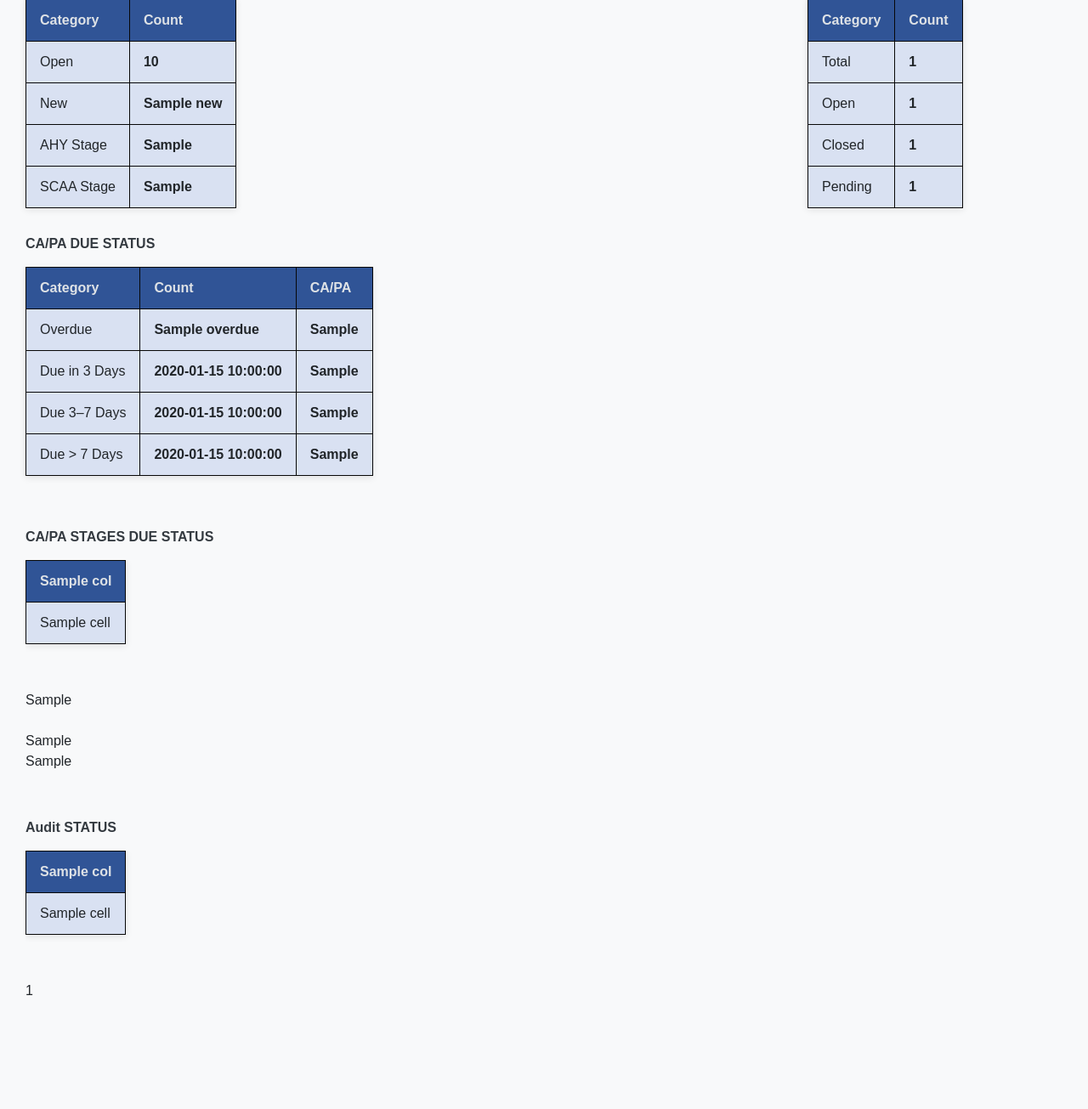
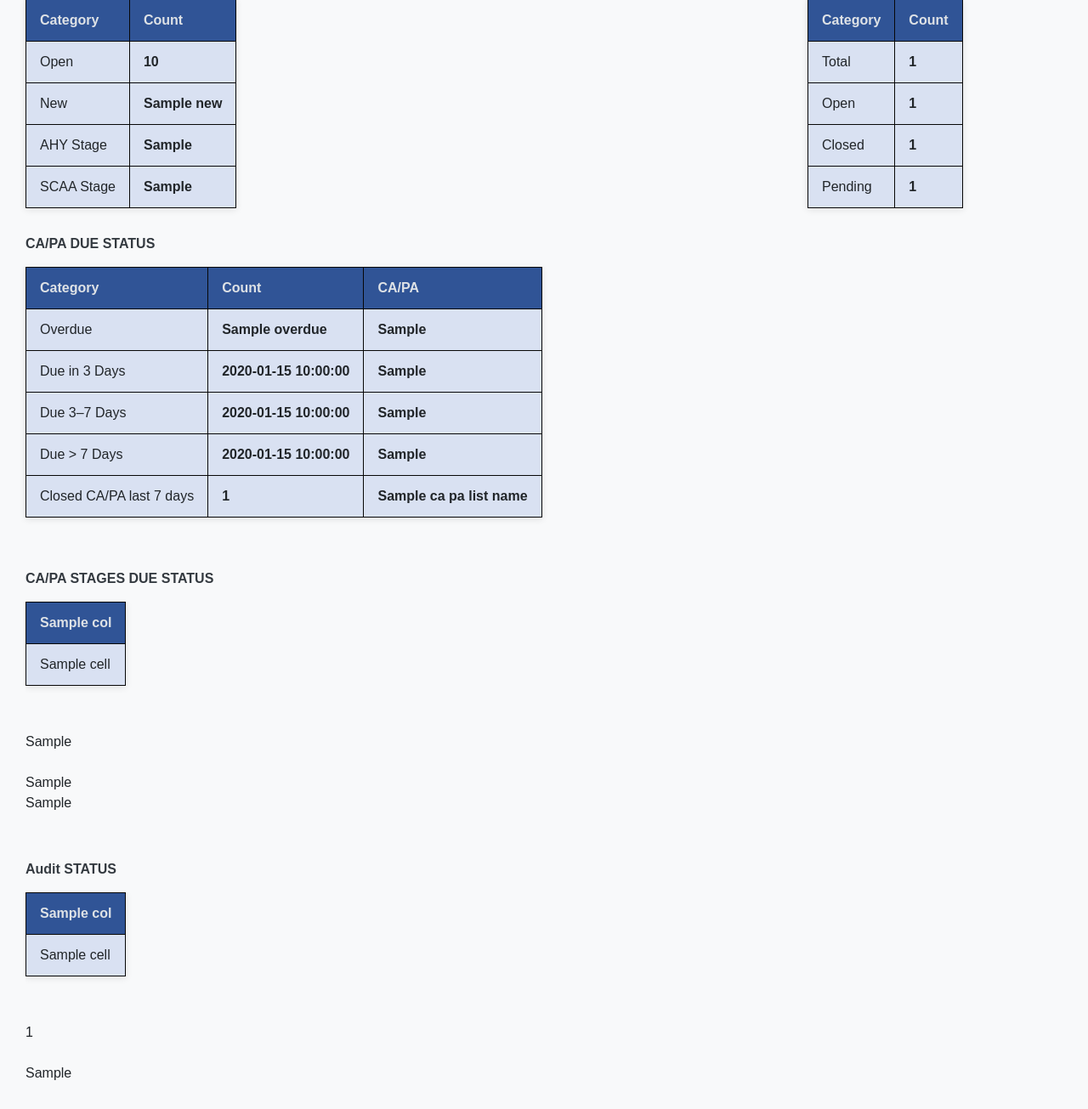
Before and after one commit to tural327/project_twin, a Flask app: template templates/index.html in a window 1280 px wide. Shown: the part 421-1726 px from the top of the page at 85% size. Before the commit the page ends 1592 px from the top, so only its background shows below. Run offline with Flask 3, Linux system fonts and the light colour scheme; the template is opened without the code that fills it: most values are stand-ins (such as "Sample title", 1, 10 or a date in 2020); some libraries are stand-ins or nearby versions.

Commit message:
Update index.html

```diff
--- a/templates/index.html
+++ b/templates/index.html
@@ -190,6 +190,7 @@
         <tr><td>Due in 3 Days</td><td><strong>{{ due_3 }}</strong></td><td><strong>{{ capa_less_3_days }}</strong></td></tr>
         <tr><td>Due 3–7 Days</td><td><strong>{{ due_3_7 }}</strong></td><td><strong>{{ capa_3_7_days }}</strong></td></tr>
         <tr><td>Due > 7 Days</td><td><strong>{{ due_7_more }}</strong></td><td><strong>{{ capa_more_7_days }}</strong></td></tr>
+        <tr><td>Closed CA/PA last 7 days</td><td><strong>{{ count_capa }}</strong></td><td><strong>{{ ca_pa_list_name }}</strong></td></tr>
 
       </table>
 
@@ -281,6 +282,10 @@
 </div>
 
 
+<br>
+<div>
+    {{ chart_the_last_full | safe }}
+</div>
 
 <script>
   $(document).ready(function() {
```
